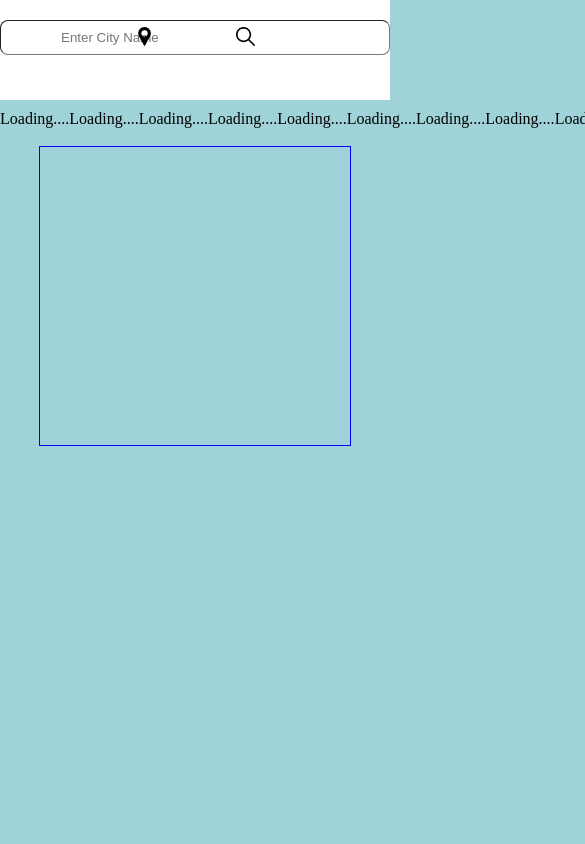
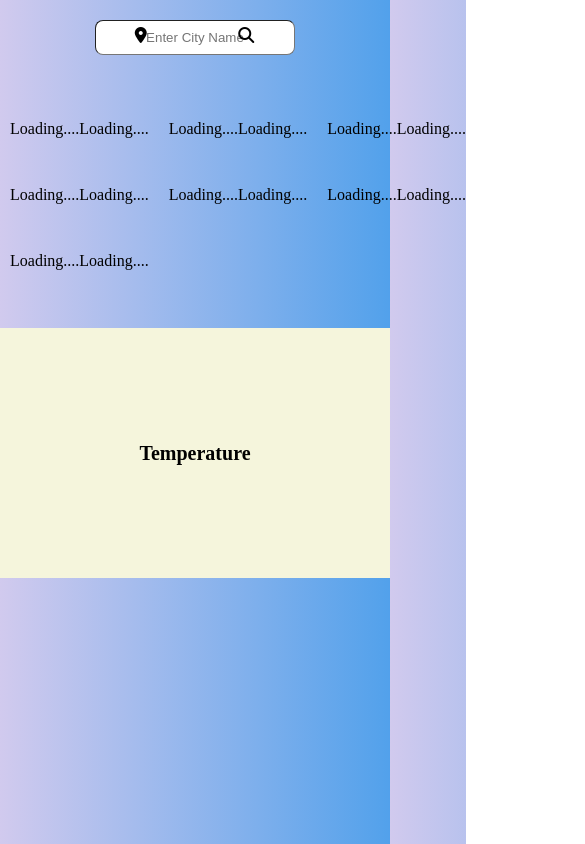
Before and after one commit to Shalini1908/WeatherApp, a plain HTML site: page index.html in a window 390 px wide. Shown: the top 844 px of the page, 585 px wide, since content can reach past the window. Drawn offline with Linux system fonts and the light colour scheme.

Commit message:
search section and  temperature section with responsiveness completed

```diff
--- a/index.html
+++ b/index.html
@@ -6,18 +6,20 @@
     <meta name="viewport" content="width=device-width, initial-scale=1.0" />
     <title>Weather App</title>
     <link rel="stylesheet" href="styles/index.css" />
+    <script src="https://kit.fontawesome.com/24c494a6b6.js" crossorigin="anonymous"></script>
   </head>
   <body>
     <div class="card">
+
       <div class="search">
-        <img src="/images/pin.png" alt="location" id="geo" />
+        <i class="fa-sharp fa-solid fa-location-dot"></i>
         <input
           type="text"
           id="search-bar"
           placeholder="Enter City Name"
           value=""
         />
-        <img src="/images/loupe.png" alt="search" id="loupe" />
+        <i class="fa-solid fa-magnifying-glass"></i>
       </div>
     </div>
 
@@ -118,26 +120,12 @@
     </div>
 
     <div id="graph">
-    <div id="tempAndstatus">
-     <div class="presenttemp">
-        <!-- <h1 class="temp">22 °C</h1> -->
+        <div id="tempAndstatus">
+            <h1>Temperature</h1>
+          </div>
 
-     </div>
-     <div class="presentstatus">
+        </div>
 
-     <div class="weather" >
-        <!-- <h2 class="city">Weather in Gandhinagar</h2>
-
-        <div class="flex-des">
-          <img src="" alt="" class="icon" />
-          <div class="description">Cloudy</div>
-        </div> -->
-    </div>
-        <!-- <div class="humidity">Humidity 60%</div>
-        <div class="wind">Wind Speed: 6.2kmph</div> -->
-      </div>
-
-</div>
 
     </div>
 
--- a/scripts/index.js
+++ b/scripts/index.js
@@ -96,19 +96,16 @@ document
 
 
 function showWeatherData(data) {
-    console.log(data.weather[0].main);
+     console.log(data);
    let container = document.getElementById("tempAndstatus");
 //    container.innerHTML=null
    let div=document.createElement("div");
-
    let temp = document.createElement("h1");
    temp.innerText=`${data.main.temp}°C`
    let tem = document.createElement("h1");
    tem.innerText=data.weather[0].main
-//    temp.append(data.main.temp)
-// let cloud=document.createElement("img");
-// cloud.src = `http://openweathermap.org/img/wn/${data.weather[0].icon}.png`
-   div.append(temp,tem)
-   container.append(div);
+
+    div.append(temp,tem)
+    container.append(div);
 
 }
--- a/styles/index.css
+++ b/styles/index.css
@@ -6,17 +6,10 @@
 
 body{
 
-background-color:
-#a0d3d9;
+    background: linear-gradient(to left, #52a1eb, #d1caee);
 }
 
-.card {
-  width: 100%;
-  margin: auto;
-  background-color: white;
-  justify-content: center;
-  align-items: center;
-}
+
 
 .search {
   width: 100%;
@@ -33,13 +26,14 @@ background-color:
   height: 35px;
   border-width: 1px;
   border-radius: 8px;
+  text-align: center;
 
 }
 
-#search-bar::placeholder{
+/* #search-bar::placeholder{
 
-padding-left: 60px;
-}
+padding-left: 80px;
+} */
 
 #searchbtn {
   width: 100px;
@@ -50,14 +44,15 @@ padding-left: 60px;
 }
 
 #iconsContainer{
-display: flex;
-justify-content: space-evenly;
-align-items: center;
+    padding: 10px;
+display: grid;
+  grid-template-columns: repeat(7,1fr);
+gap:20px;
 
 }
 
 
-#geo{
+.fa-sharp{
     width:19px;
     height:19px;
     margin-top: 27px;
@@ -67,11 +62,11 @@ align-items: center;
 }
 
 
-#loupe{
+.fa-magnifying-glass{
     width:19px;
     height:19px;
     margin-top: 27px;
-    margin-left: 26%;
+    margin-left: 27%;
     position: absolute;
 
 }
@@ -83,8 +78,80 @@ align-items: center;
 
 #tempAndstatus{
     display: flex;
-    border: 1px solid blue;
-    width: 80%;
+    /* border: 1px solid blue; */
+    background-color: beige;
+    width: 100%;
     margin: auto;
-    height: 300px;
+    margin-top: 30px;
+    height: 250px;
 }
+
+
+#tempAndstatus div{
+    display: flex;
+    justify-content: center;
+    align-items: center;
+
+    margin: auto;
+}
+
+#tempAndstatus div h1+h1{
+   margin-left: 20px;
+
+
+}
+
+h1{
+    text-align: center;
+    font-size: 20px;
+    font-weight: bold;
+    margin:auto
+}
+
+.lds-dual-ring {
+    display: inline-block;
+    width: 80px;
+    height: 80px;
+  }
+  .lds-dual-ring:after {
+    content: " ";
+    display: block;
+    width: 20px;
+    height: 20px;
+    margin: 8px;
+    border-radius: 50%;
+    border: 6px solid rgb(2, 103, 197);
+    border-color: rgb(2, 103, 197) transparent rgb(2, 103, 197) transparent;
+    animation: lds-dual-ring 2s linear infinite;
+  }
+  @keyframes lds-dual-ring {
+    0% {
+      transform: rotate(0deg);
+    }
+    100% {
+      transform: rotate(360deg);
+    }
+  }
+
+
+  @media (max-width: 768px) {
+
+    #iconsContainer{
+
+      grid-template-columns: repeat(3,1fr);
+
+
+    }
+
+
+    #search-bar {
+        width: 200px;
+        margin-top: 20px;
+        height: 35px;
+        border-width: 1px;
+        border-radius: 8px;
+        text-align: center;
+
+      }
+
+  }
```
